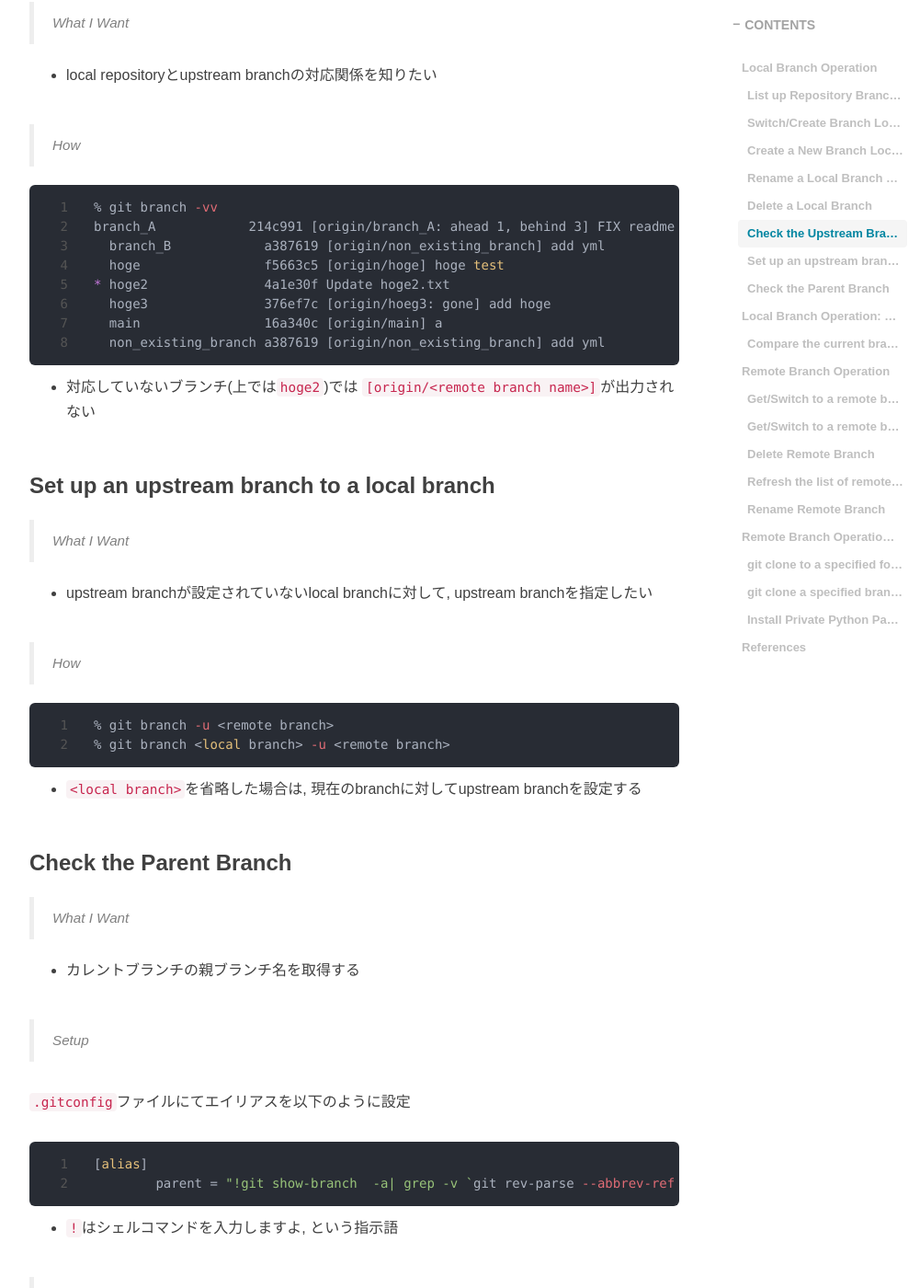
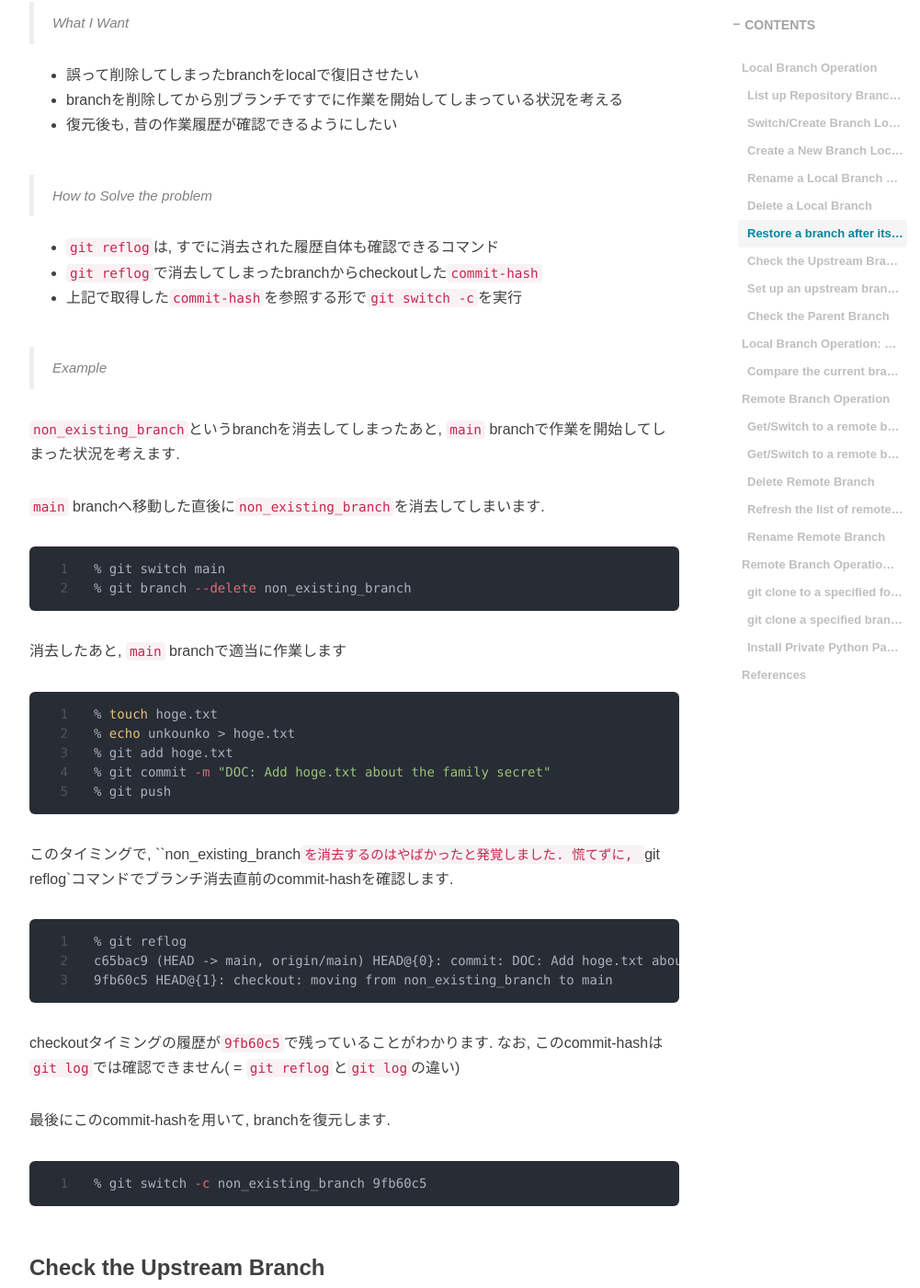
Before and after one commit to RyoNakagami/RyoNakagami.github.io, a Jekyll site: the page built from _posts/2020-12-29-git-remote-branch-operation.md, in a window 1280 px wide and 1400 px high, scrolled down 4563 px. Shown: the whole window at 92% size, without its empty margins (233-1234 px from the left). Built offline with Jekyll 4.4.1, drawn with Linux system fonts in a browser that asks for light colours; comment, search, counter and statistics services are not loaded; some of the changed text lies outside the part shown.

Commit message:
DOC: updating TOC of test.txt

````diff
--- a/_posts/2020-12-29-git-remote-branch-operation.md
+++ b/_posts/2020-12-29-git-remote-branch-operation.md
@@ -182,6 +182,61 @@ If you are sure you want to delete it, run 'git branch -D hoge'.
 Deleted branch hoge (was eb79802).
 ```
 
+### Restore a branch after its deletion in Git
+
+> What I Want
+
+- 誤って削除してしまったbranchをlocalで復旧させたい
+- branchを削除してから別ブランチですでに作業を開始してしまっている状況を考える
+- 復元後も, 昔の作業履歴が確認できるようにしたい
+
+> How to Solve the problem
+
+- `git reflog`は, すでに消去された履歴自体も確認できるコマンド
+- `git reflog`で消去してしまったbranchからcheckoutした`commit-hash`
+- 上記で取得した`commit-hash`を参照する形で`git switch -c`を実行
+
+> Example
+
+`non_existing_branch`というbranchを消去してしまったあと, `main` branchで作業を開始してし
+まった状況を考えます.
+
+
+`main` branchへ移動した直後に`non_existing_branch`を消去してしまいます.
+
+```zsh
+% git switch main
+% git branch --delete non_existing_branch
+```
+
+消去したあと, `main` branchで適当に作業します
+
+```zsh
+% touch hoge.txt
+% echo unkounko > hoge.txt
+% git add hoge.txt
+% git commit -m "DOC: Add hoge.txt about the family secret"
+% git push
+```
+
+このタイミングで, ``non_existing_branch`を消去するのはやばかったと発覚しました.
+慌てずに, `git reflog`コマンドでブランチ消去直前のcommit-hashを確認します.
+
+```zsh
+% git reflog
+c65bac9 (HEAD -> main, origin/main) HEAD@{0}: commit: DOC: Add hoge.txt about the family secret
+9fb60c5 HEAD@{1}: checkout: moving from non_existing_branch to main
+```
+
+checkoutタイミングの履歴が`9fb60c5`で残っていることがわかります.
+なお, このcommit-hashは`git log`では確認できません( = `git reflog`と`git log`の違い)
+
+最後にこのcommit-hashを用いて, branchを復元します.
+
+```zsh
+% git switch -c non_existing_branch 9fb60c5
+```
+
 ### Check the Upstream Branch
 
 > What I Want
@@ -252,6 +307,9 @@ branch_A            214c991 [origin/branch_A: ahead 1, behind 3] FIX readme
 % git parent
 develop
 ```
+
+
+
 
 
 ## Local Branch Operation: Compare and Merge
@@ -435,14 +493,15 @@ Poetry経由の場合は
 
 ## References
 
+> git config
+
+- [Stackoverflow > Pipes in a Git alias?](https://stackoverflow.com/questions/19525387/pipes-in-a-git-alias)
+
 > git sparse checkout
 
 - [Ryo's Tech Blog > GitHub Repositoryの任意のサブディレクトリのみをローカル側で取得する](https://ryonakagami.github.io/2021/04/19/how-to-git-pull-subdirectory/)
 
-> git switch
+> git branch operation tips
 
 - [stackoverflow > How can I use the new `git switch` syntax to create a new branch?](https://stackoverflow.com/questions/58124219/how-can-i-use-the-new-git-switch-syntax-to-create-a-new-branch)
-
-> git config
-
-- [Stackoverflow > Pipes in a Git alias?](https://stackoverflow.com/questions/19525387/pipes-in-a-git-alias)
+- [stackoverflow > Can I recover a branch after its deletion in Git?](https://stackoverflow.com/questions/3640764/can-i-recover-a-branch-after-its-deletion-in-git)
````
